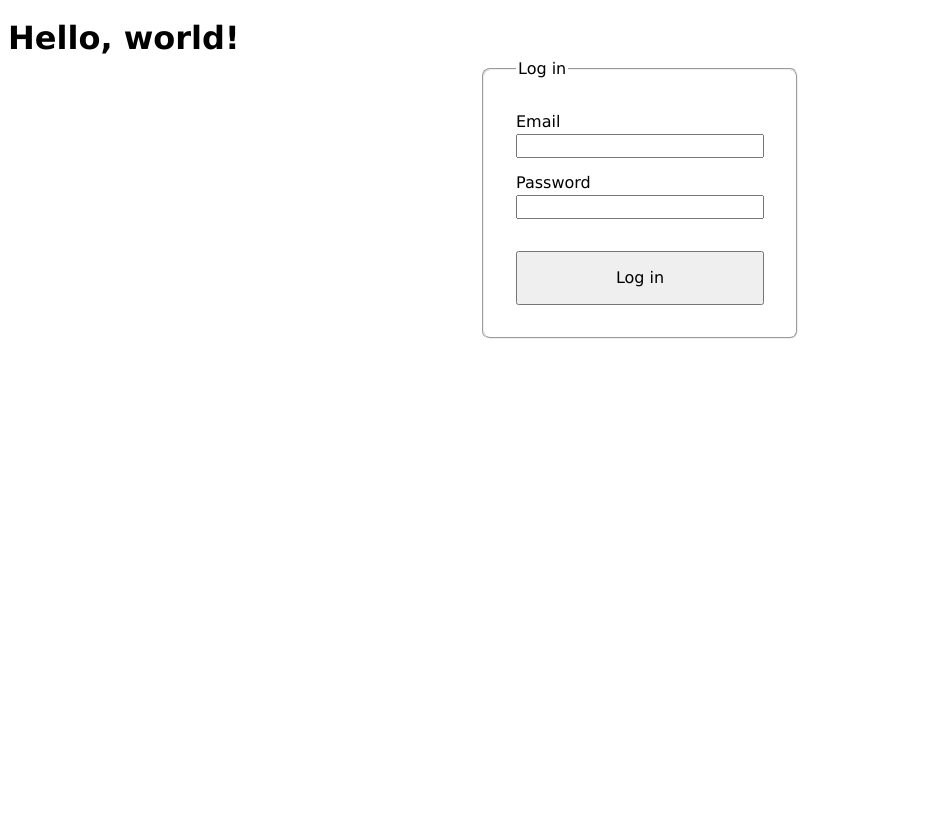
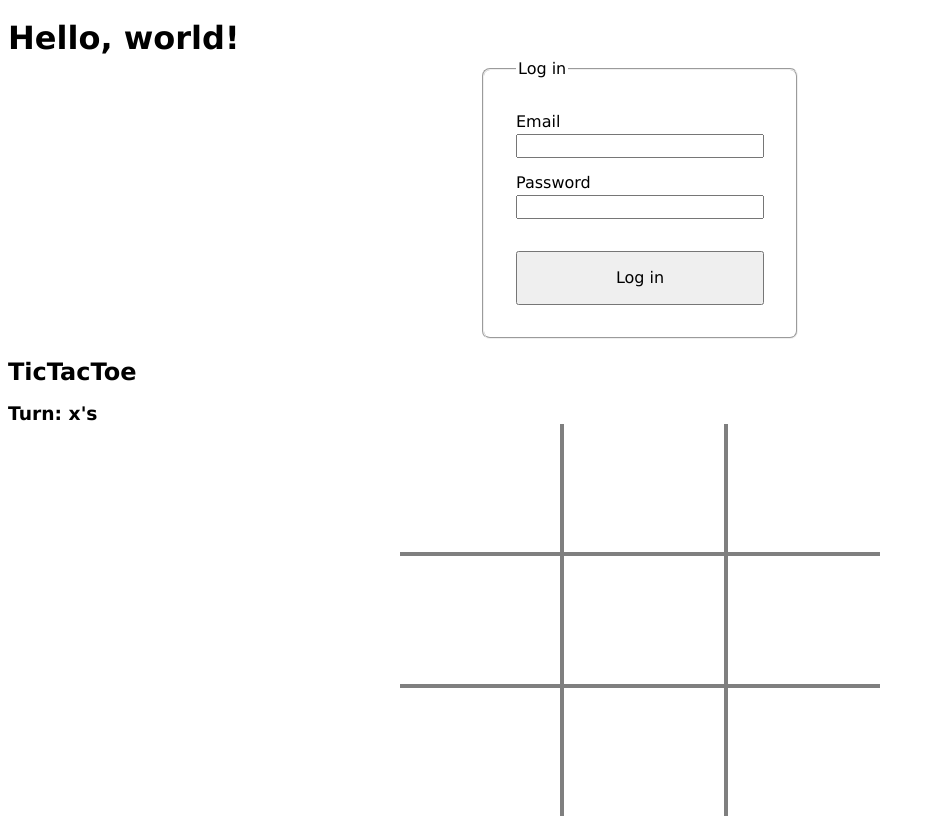
Before and after one commit to zpipe07/synchrony-react, a React (Vite) app: page / in a window 1280 px wide. Shown: the whole page, without its empty margins (0-935 px from the left). Built offline with nearby package versions, Linux system fonts and the light colour scheme.

Commit message:
create tic tac toe

```diff
--- a/src/App.tsx
+++ b/src/App.tsx
@@ -1,4 +1,5 @@
 import { LogIn } from './LogIn'
+import { TicTacToe } from './TicTacToe'
 
 import './App.css'
 
@@ -8,6 +9,8 @@ function App() {
       <h1>Hello, world!</h1>
 
       <LogIn />
+
+      <TicTacToe />
     </>
   )
 }
--- /dev/null
+++ b/src/TicTacToe/TicTacToe.css
@@ -0,0 +1,7 @@
+.board {
+  max-width: 30rem;
+  display: grid;
+  grid-template-rows: 5rem 5rem 5rem;
+  grid-template-columns: 33.33% 33.33% 33.33%;
+  margin: 0 auto;
+}
--- /dev/null
+++ b/src/TicTacToe/TicTacToe.tsx
@@ -0,0 +1,103 @@
+import { useState } from 'react'
+
+import './TicTacToe.css'
+
+type BoardRow = (null | 'x' | 'o')[]
+
+type Board = BoardRow[]
+
+const initialBoard: Board = [
+  [null, null, null],
+  [null, null, null],
+  [null, null, null],
+]
+
+export const TicTacToe: React.FC = () => {
+  const [board, setBoard] = useState<Board>(initialBoard)
+
+  const [turn, setTurn] = useState<'x' | 'o'>('x')
+
+  const calculateWinner = (board: Board) => {
+    const winningRow = board.findIndex((row) => {
+      const firstValue = row[0]
+      const isWinner = firstValue && row.every((value) => value === firstValue)
+
+      return isWinner
+    })
+
+    const winningCol = board.findIndex((_, i) => {
+      const col = board.map((row) => {
+        return row[i]
+      })
+      const firstValue = col[0]
+      const isWinner = firstValue && col.every((value) => value === firstValue)
+
+      return isWinner
+    })
+
+    const winningDiagonalLtr =
+      board[0][0] && board[0][0] === board[1][1] && board[1][1] === board[2][2]
+    const winningDiagonalRtl =
+      board[2][0] && board[2][0] === board[1][1] && board[1][1] === board[0][2]
+
+    console.log({
+      winningRow,
+      winningCol,
+      winningDiagonalLtr,
+      winningDiagonalRtl,
+    })
+
+    return !!winningRow
+  }
+
+  const handleClick = (i: number, j: number) => {
+    const newBoard = [...board]
+    newBoard[i][j] = turn
+    const winner = calculateWinner(newBoard)
+
+    setBoard(newBoard)
+    setTurn(turn === 'x' ? 'o' : 'x')
+  }
+
+  return (
+    <section>
+      <h2>TicTacToe</h2>
+      <h3>Turn: {turn}'s</h3>
+
+      <div
+        style={{
+          maxWidth: '30rem',
+          display: 'grid',
+          gridTemplateRows: 'repeat(3, 8rem)',
+          gridTemplateColumns: '33.33% 33.33% 33.33%',
+          gap: '0.25rem',
+          margin: '0 auto',
+          backgroundColor: 'rgba(0, 0, 0, 0.5)',
+        }}
+      >
+        {board.map((row, i) => {
+          return row.map((value, j) => {
+            return (
+              <button
+                key={`${i}${j}`}
+                type="button"
+                onClick={() => handleClick(i, j)}
+                disabled={!!value}
+                style={{
+                  height: '100%',
+                  margin: 0,
+                  backgroundColor: 'white',
+                  border: 'none',
+                  fontSize: '3rem',
+                  cursor: 'pointer',
+                }}
+              >
+                {value}
+              </button>
+            )
+          })
+        })}
+      </div>
+    </section>
+  )
+}
--- /dev/null
+++ b/src/TicTacToe/index.ts
@@ -0,0 +1 @@
+export * from './TicTacToe'
```
